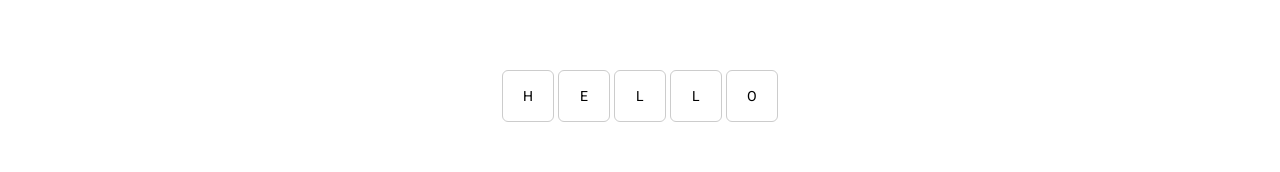
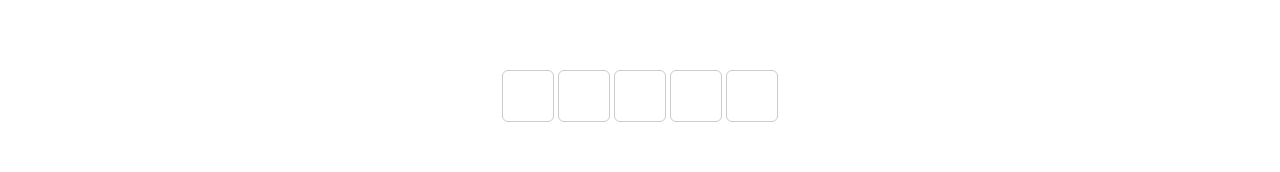
Before and after one commit to leticiatakenaka/word-hunt, an Angular app: page / in a window 1280 px wide. Shown: the part 224-396 px from the top of the page. Built offline with nearby package versions, Linux system fonts and the light colour scheme.

Commit message:
Get palavra aleatória

```diff
--- a/src/app/app.module.ts
+++ b/src/app/app.module.ts
@@ -8,10 +8,11 @@ import { MatFormFieldModule } from '@angular/material/form-field';
 import { FormsModule } from '@angular/forms';
 import { VirtualKeyboardComponent } from './virtual-keyboard/virtual-keyboard.component';
 import { DisplayWordComponent } from './display-word/display-word.component';
+import { HttpClientModule } from '@angular/common/http'; // Importe o HttpClientModule
 
 @NgModule({
   declarations: [AppComponent, VirtualKeyboardComponent, DisplayWordComponent],
-  imports: [BrowserModule, AppRoutingModule, MatToolbarModule, FormsModule, MatFormFieldModule, MatInputModule],
+  imports: [HttpClientModule, BrowserModule, AppRoutingModule, MatToolbarModule, FormsModule, MatFormFieldModule, MatInputModule],
   providers: [],
   bootstrap: [AppComponent],
 })
--- a/src/app/display-word/display-word.component.html
+++ b/src/app/display-word/display-word.component.html
@@ -1,7 +1,5 @@
 <div class="word">
   <div class="row">
-    <div *ngFor="let letter of word_letters" class="key">
-      {{ letter }}
-    </div>
+    <div *ngFor="let letter of word_letters" class="key"></div>
   </div>
 </div>
--- a/src/app/display-word/display-word.component.ts
+++ b/src/app/display-word/display-word.component.ts
@@ -1,10 +1,23 @@
-import { Component } from '@angular/core';
+import { Component, OnInit } from '@angular/core';
+import { RandomWordsService } from '../services/random-words.service';
 
 @Component({
   selector: 'app-display-word',
   templateUrl: './display-word.component.html',
   styleUrls: ['./display-word.component.scss']
 })
-export class DisplayWordComponent {
-  word_letters: string[] = ['H', 'E', 'L', 'L', 'O'];
+export class DisplayWordComponent implements OnInit {
+  constructor(private randomWordsService: RandomWordsService) { }
+
+  word!: String;
+  word_letters!: string[];
+
+  ngOnInit() {
+    // this.randomWordsService.getWord().subscribe(data => {
+    //   this.word = data[0].word
+    //   this.word_letters = this.word.toUpperCase().split('');
+    // })
+    this.word = "teste"
+    this.word_letters = this.word.toUpperCase().split('');
+  }
 }
--- /dev/null
+++ b/src/app/services/random-words.service.ts
@@ -0,0 +1,17 @@
+import { HttpClient } from '@angular/common/http'
+import { Injectable } from '@angular/core';
+import { Observable } from 'rxjs';
+
+@Injectable({
+  providedIn: 'root'
+})
+export class RandomWordsService {
+  private url = "https://random-words-api.vercel.app/word/"
+
+  constructor(private http: HttpClient) {
+  }
+
+  getWord(): Observable<any> {
+    return this.http.get(`${this.url}verb`)
+  }
+}
```
Also changed, not shown: 1 other file (tests, documents, lock files or other folders).
